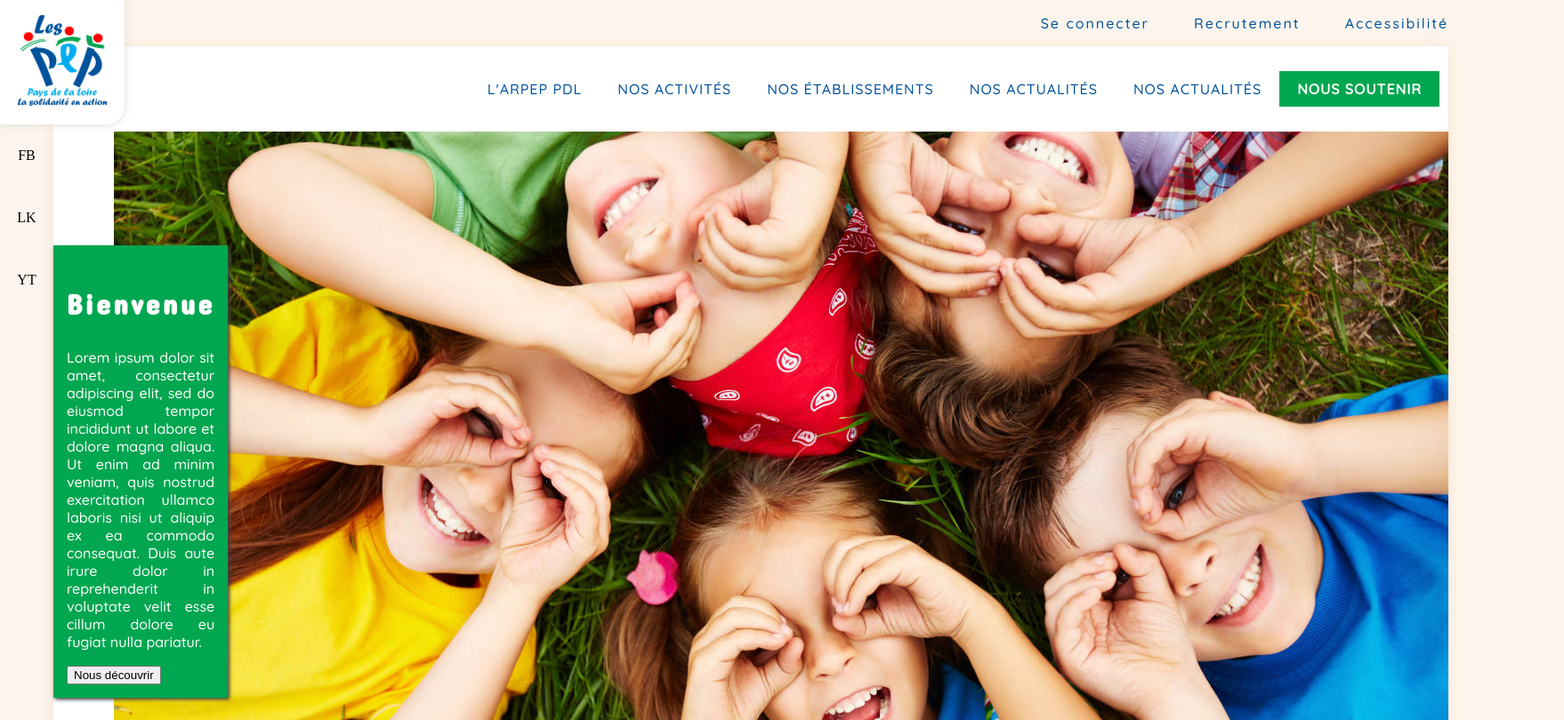
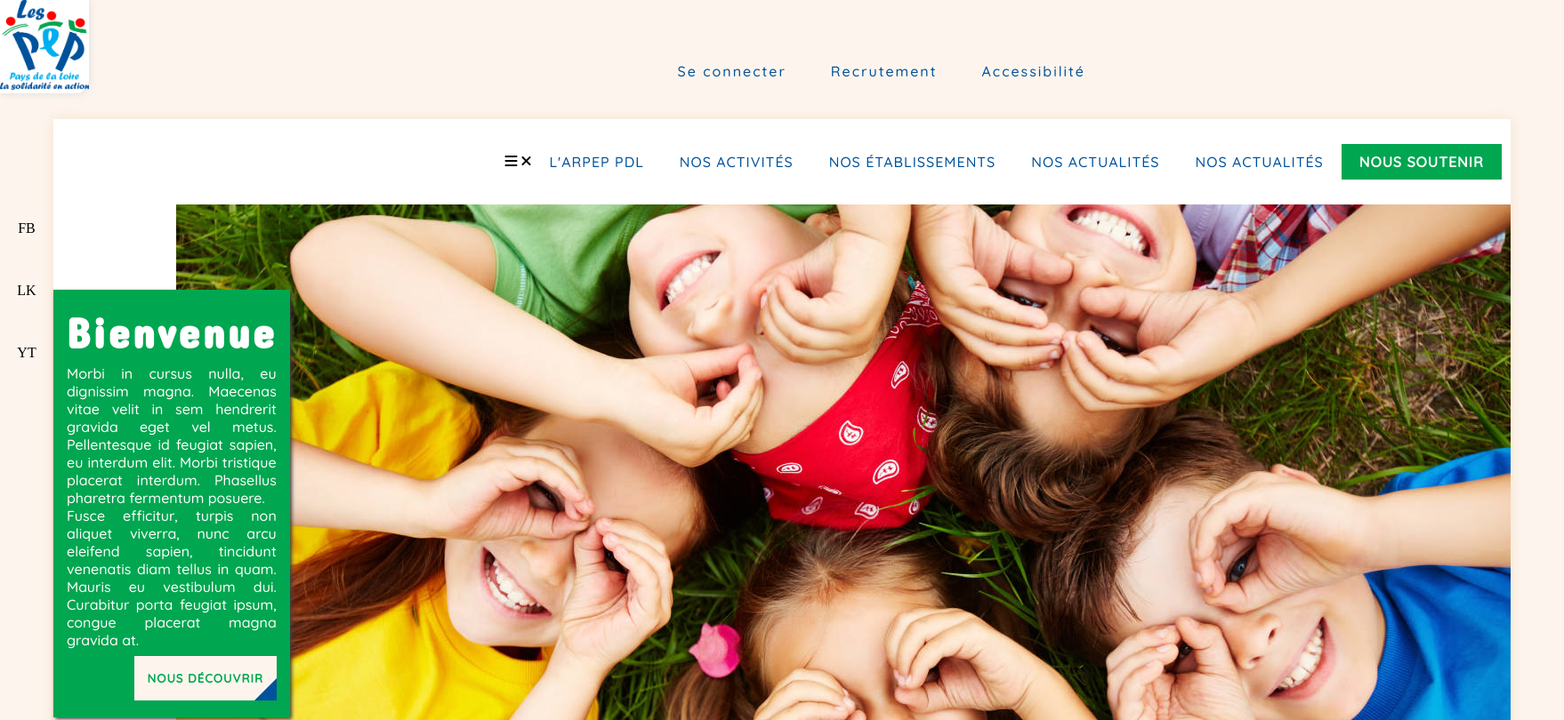
Before and after one commit to boha-design/fairview, a website: page index.html in a window 1280 px wide. Shown: the top 810 px of the page at 89% size, 1758 px wide, since content can reach past the window. Drawn offline with nearby package versions, Linux system fonts and the light colour scheme.

Commit message:
Suite de la conception du header

```diff
--- a/index.html
+++ b/index.html
@@ -7,6 +7,7 @@
     <title>Fairview</title>
     <link rel="stylesheet" href="public/css/style.css" />
     <link rel="stylesheet" href="https://fonts.googleapis.com/css2?family=Material+Symbols+Rounded:opsz,wght,FILL,GRAD@20..48,100..700,0..1,-50..200" />
+    <link rel="stylesheet" href="https://cdnjs.cloudflare.com/ajax/libs/font-awesome/6.3.0/css/all.min.css" integrity="sha512-SzlrxWUlpfuzQ+pcUCosxcglQRNAq/DZjVsC0lE40xsADsfeQoEypE+enwcOiGjk/bSuGGKHEyjSoQ1zVisanQ==" crossorigin="anonymous" referrerpolicy="no-referrer" />
 </head>
 
 <body>
@@ -32,8 +33,12 @@
     <aside class="aside aside_right"></aside>
 
     <section>
-      <nav>
-        <ul>
+      <nav class="navbar">
+        <div class="navbar_toggle">
+          <i class="fas fa-bars open"></i>
+          <i class="fas fa-times close"></i>
+        </div>
+        <ul class="navbar_nav">
           <li><a href="#">L'ARPEP PDL</a></li>
           <li><a href="#">Nos activités</a></li>
           <li><a href="#">Nos établissements</a></li>
@@ -47,9 +52,10 @@
         <div class="banner_aside">
           <h3>Bienvenue</h3>
           <p>
-            Lorem ipsum dolor sit amet, consectetur adipiscing elit, sed do eiusmod tempor incididunt ut labore et dolore magna aliqua.
-            Ut enim ad minim veniam, quis nostrud exercitation ullamco laboris nisi ut aliquip ex ea commodo consequat. Duis aute irure
-            dolor in reprehenderit in voluptate velit esse cillum dolore eu fugiat nulla pariatur.
+            Morbi in cursus nulla, eu dignissim magna. Maecenas vitae velit in sem hendrerit gravida eget vel metus.
+            Pellentesque id feugiat sapien, eu interdum elit. Morbi tristique placerat interdum. Phasellus pharetra fermentum posuere. </br>
+            Fusce efficitur, turpis non aliquet viverra, nunc arcu eleifend sapien, tincidunt venenatis diam tellus in quam. Mauris eu vestibulum dui.
+            Curabitur porta feugiat ipsum, congue placerat magna gravida at.
           </p>
           <a href="#" class="btn-link"><button class="btn diagonal">Nous découvrir</button></a>
         </div>
@@ -63,6 +69,7 @@
 
 
 
+  <script src="js/script.js"></script>
 
 </body>
 </html>
--- a/sass/base/_mixins.scss
+++ b/sass/base/_mixins.scss
@@ -1,13 +1,10 @@
 @mixin button {
-    .btn-link {
         display: flex;
         align-items: flex-end;
         justify-content: flex-end;
         text-align: center;
-        margin-top: 150px;
 
         .btn {
-            margin-top: 20px;
             width: 160px;
             position: relative;
             line-height: 50px;
@@ -45,5 +42,4 @@
             transition: .3s;
           }
         }
-    }
 }
--- a/sass/elements/_button.scss
+++ b/sass/elements/_button.scss
@@ -0,0 +1,3 @@
+.btn-link {
+    @include button;
+}
--- a/sass/elements/_heading.scss
+++ b/sass/elements/_heading.scss
@@ -1,4 +1,6 @@
 h1, h2, h3, h4, h5, h6 {
     font-family: 'Concert One', cursive;
     letter-spacing: 3px;
+    margin: 0;
+    padding: 0;
 }
--- a/sass/elements/_typography.scss
+++ b/sass/elements/_typography.scss
@@ -3,11 +3,14 @@
 
 p, a {
     font-family: 'Quicksand', sans-serif;
+    margin: 0;
+    padding: 0;
 }
 
 a {
     color: $primary;
     text-decoration: none;
+    cursor: pointer;
 }
 
 li {
--- a/sass/layout/_header.scss
+++ b/sass/layout/_header.scss
@@ -1,5 +1,10 @@
 header {
     display: grid;
+    position: absolute;
+    top: 0;
+    left: 0;
+    width: 100%;
+    height: 20vh;
     grid-template-columns: 80px auto 60px;
     grid-template-row: 1fr;
     grid-template-areas:
@@ -14,8 +19,6 @@ header {
             background: #fff;
             box-shadow: 0 0 10px #dbdada;
             border-bottom-right-radius: 15%;
-            width: 140px;
-            height: 140px;
             z-index: 101;
 
             img {
@@ -28,6 +31,8 @@ header {
             justify-content: flex-end;
             align-items: center;
             grid-area: header_topNav;
+            width: 100%;
+            height: 100%;
 
             ul {
                 display: flex;
--- a/sass/layout/_navigation.scss
+++ b/sass/layout/_navigation.scss
@@ -16,8 +16,6 @@ section {
 
     ul {
       display: flex;
-      justify-content: space-around;
-      align-items: flex-end;
 
       li {
         text-align: center;
@@ -27,7 +25,6 @@ section {
         padding: 10px 20px 10px 20px;
 
         &:last-child {
-          // @include button;
           background: $success;
           font-weight: bold;
 
--- a/sass/layout/_section.scss
+++ b/sass/layout/_section.scss
@@ -6,18 +6,23 @@ section{
         display: flex;
 
         .banner_aside {
+            display: flex;
+            flex-direction: column;
+            justify-content: space-around;
             background: $success;
             box-shadow: 2px 2px 4px #3f3f3f;
+            box-sizing: content-box;
             color: #fff;
             padding: 15px;
-            margin: 8rem -8rem 8rem 0;
+            margin: 6rem -8rem 8rem 0;
             z-index: 100;
 
             h3 {
-                font-size: 2rem;
+                font-size: 3rem;
             }
 
             p {
+
                 text-align: justify;
             }
         }
--- a/sass/layout/layout.scss
+++ b/sass/layout/layout.scss
@@ -4,9 +4,13 @@
 @import "sidebar";
 @import "card";
 
+* {
+    margin: 0;
+    padding: 0;
+    box-sizing: border-box;
+}
+
 html, body {
     background: $back;
-    height: 100%;
-    margin: 0;
-    padding: 0;
+    height: 100vh;
 }
--- a/sass/utilities/_grid.scss
+++ b/sass/utilities/_grid.scss
@@ -4,7 +4,6 @@
     display: grid;
     grid-template-columns: 1fr;
     grid-template-rows: 1fr 6fr 1fr;
-    height: 100vh;
     grid-template-areas:
       "header"
       "section"
@@ -22,7 +21,6 @@
     display: grid;
     grid-template-columns: 1fr;
     grid-template-rows: 80px auto 60px;
-    height: 100vh;
     grid-template-areas:
       "header"
       "section"
@@ -40,7 +38,6 @@
       display: grid;
       grid-template-columns: 60px auto 60px;
       grid-template-rows: 1fr 6fr 1fr;
-      height: 100vh;
       grid-template-areas:
         "header header header"
         "aside_left section aside_right"
```
Also changed, not shown: public/css/style.css, 1 other file.
